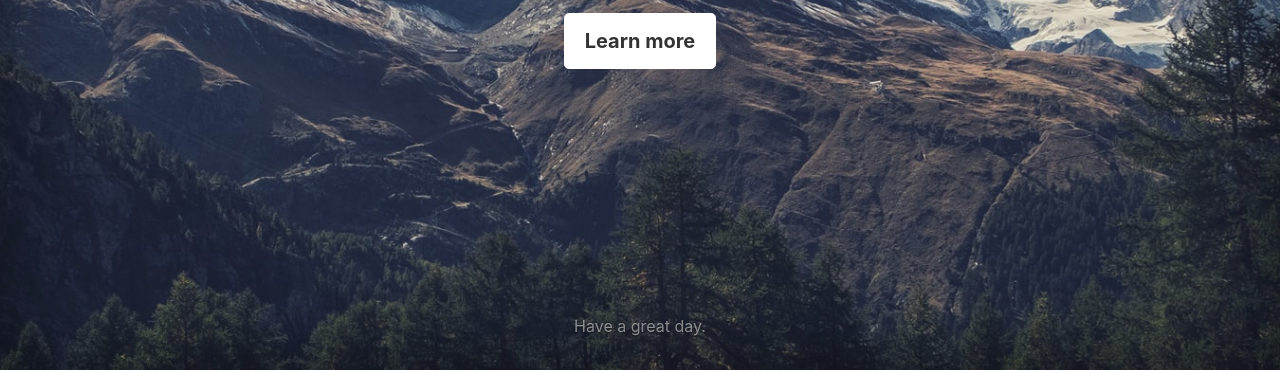
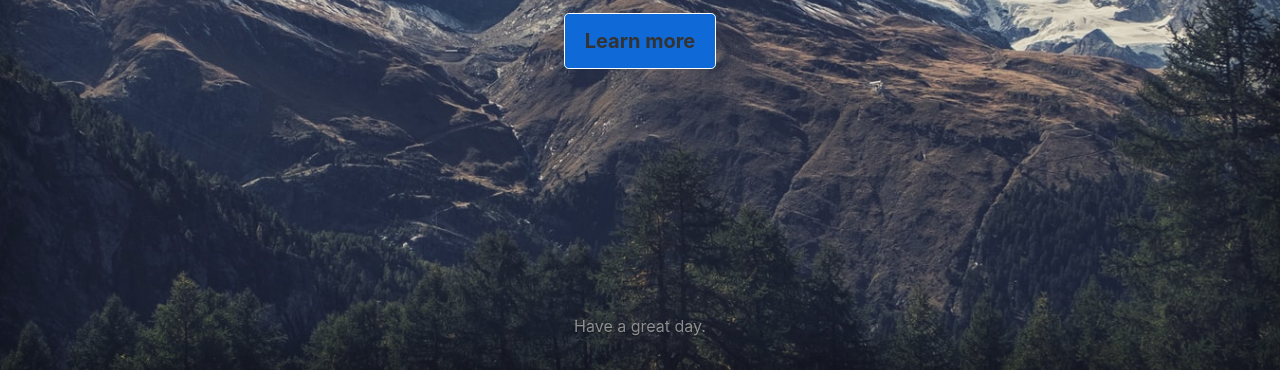
Before and after one commit to snscfrance/snscfranceDevOps, a plain HTML site: page index.html in a window 1280 px wide. Shown: the part 430-800 px from the top of the page. Drawn offline with nearby package versions, Linux system fonts and the light colour scheme; a script that the page names is missing.

Commit message:
Changed button background color

```diff
--- a/index.html
+++ b/index.html
@@ -38,7 +38,10 @@
  .btn-secondary:focus {
  	color: #333;
  	text-shadow: none; /* Prevent inheritance from `body` */
+	 /*
  	background-color: #fff;
+	 */
+	background-color: #0f69d7;
  	border: .05rem solid #fff;
  }
 
```
